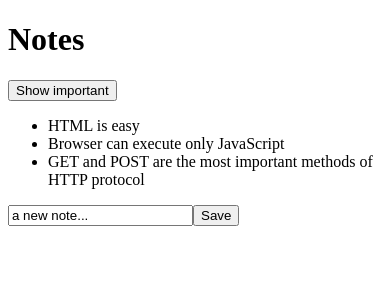
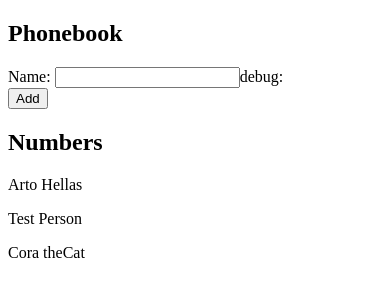
Before and after one commit to MasReed/full-stack-open-2021, a React (Create React App) app in the folder part2/: page / in a window 390 px wide. Shown: the top 300 px of the page. Built offline with nearby package versions, Linux system fonts and the light colour scheme.

Commit message:
phonebook app: Add contact functionality

```diff
--- a/part2/src/index.js
+++ b/part2/src/index.js
@@ -2,11 +2,12 @@
 import ReactDOM from 'react-dom';
 import App0 from './example/App.jsx';
 import ExercisesApp from './exercise/a/ExercisesApp.jsx';
+import PhonebookApp from './phonebook/PhonebookApp.jsx';
 
 // Example
 ReactDOM.render(
   <>
-  <App0 />
+  <PhonebookApp />
   </>,
   document.getElementById('root')
 );
@@ -14,6 +15,7 @@
 // Exercise
 // ReactDOM.render(
 //     <>
+//         <App0 />
 //         <ExercisesApp />
 //     </>,
 //     document.getElementById('root')
--- /dev/null
+++ b/part2/src/phonebook/PhonebookApp.jsx
@@ -0,0 +1,49 @@
+import React, { useState } from 'react';
+
+const App = () => {
+
+    // Stateful list of all contacts
+    const [ persons, setPersons ] = useState([
+        {name: 'Arto Hellas'},
+        {name: 'Test Person'},
+        {name: 'Cora theCat'}
+    ]);
+
+    // Stateful name of new contact
+    const [newName, setNewName ] = useState('');
+
+
+    // Add contact name from input
+    const addContact = (event) => {
+        event.preventDefault();
+
+        const contactObject = { name: newName }
+        setPersons(persons.concat(contactObject));
+        setNewName('');
+    }
+
+    //
+    const handleContactChange = (event) => {
+        setNewName(event.target.value);
+    }
+
+    // Elements to render
+    return (
+        <div>
+            <h2>Phonebook</h2>
+            <form onSubmit={addContact}>
+                <div>
+                    Name: <input value={newName} onChange={handleContactChange}/>
+                    debug: {newName}
+                </div>
+                <div>
+                    <button type='submit'>Add</button>
+                </div>
+            </form>
+            <h2>Numbers</h2>
+            { persons.map( person => <p key={person.name}>{person.name}</p>) }
+        </div>
+    );
+}
+
+export default App;
```
